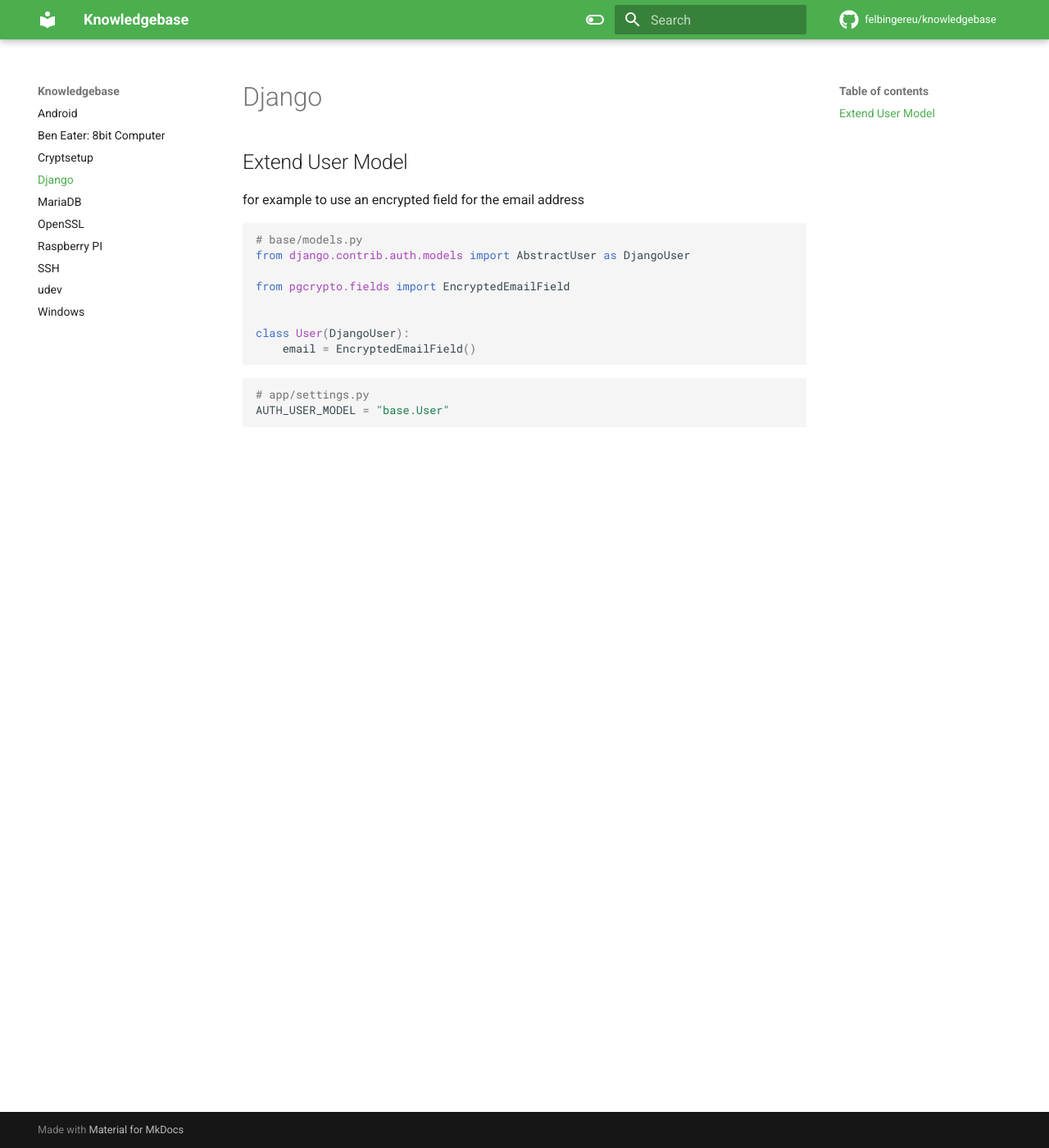
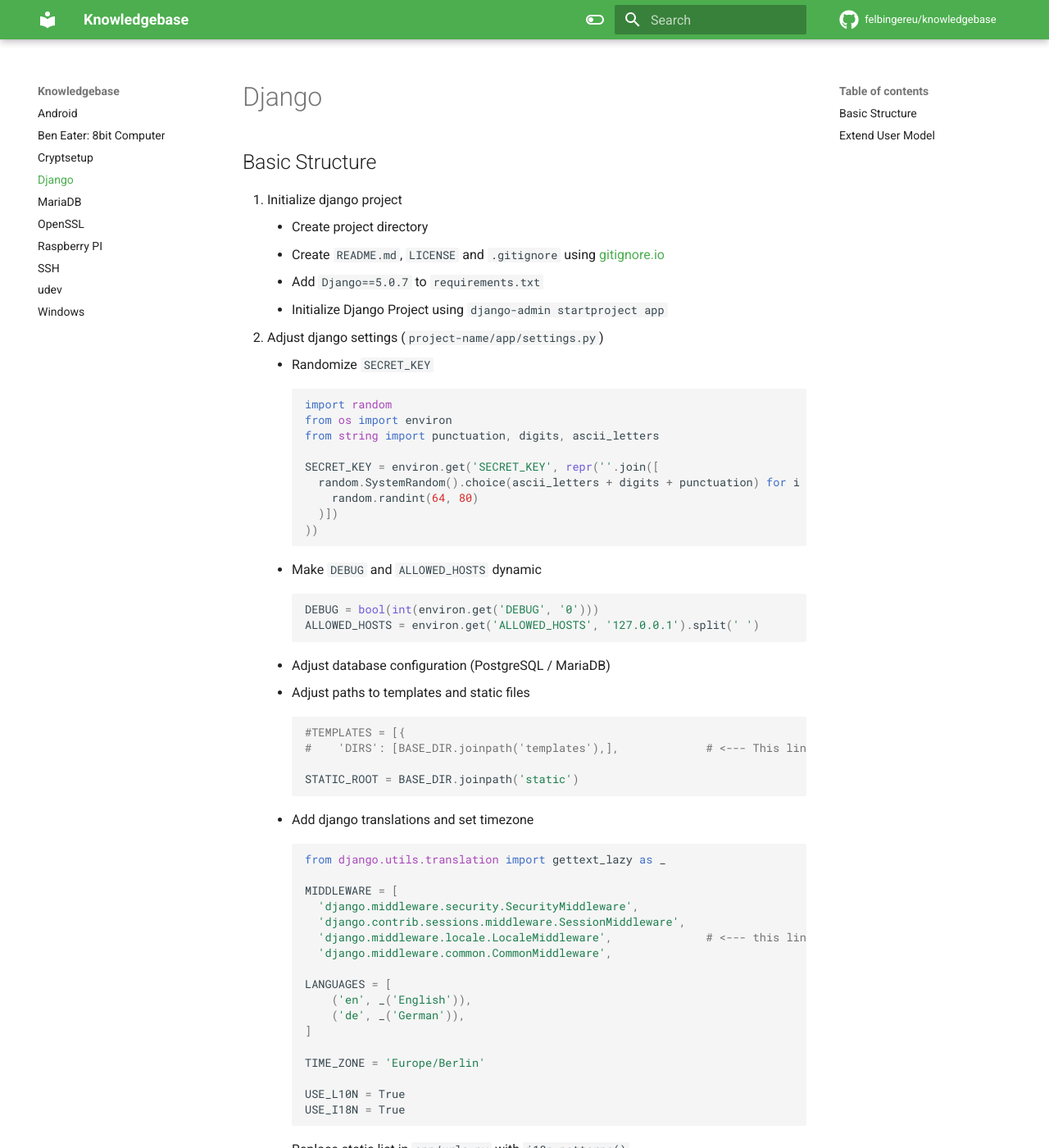
Before and after one commit to felbingereu/website, an MkDocs documentation site: the page built from docs/django.md, in a window 1280 px wide and 1400 px high. Shown: the whole window at 82% size. Built offline with MkDocs 1.6.1 and Material for MkDocs 9.7.7, drawn with Linux system fonts in a browser that asks for light colours; comment, search, counter and statistics services are not loaded; some of the changed text lies outside the part shown.

Commit message:
django: simplify example to extend usermodel, add basic structure for django projects; direnv: remove flake and use python layout instead

````diff
--- a/docs/django.md
+++ b/docs/django.md
@@ -1,16 +1,130 @@
 # Django
 
+## Basic Structure
+1. Initialize django project
+    - Create project directory
+    - Create `README.md`, `LICENSE` and `.gitignore` using [gitignore.io](https://www.toptal.com/developers/gitignore/)
+    - Add `Django==5.0.7` to `requirements.txt`
+    - Initialize Django Project using `django-admin startproject app`
+2. Adjust django settings (`project-name/app/settings.py`)
+    - Randomize `SECRET_KEY`
+      ```py
+      import random
+      from os import environ
+      from string import punctuation, digits, ascii_letters
+
+      SECRET_KEY = environ.get('SECRET_KEY', repr(''.join([
+        random.SystemRandom().choice(ascii_letters + digits + punctuation) for i in range(
+          random.randint(64, 80)
+        )])
+      ))
+      ```
+    - Make `DEBUG` and `ALLOWED_HOSTS` dynamic
+      ```py
+      DEBUG = bool(int(environ.get('DEBUG', '0')))
+      ALLOWED_HOSTS = environ.get('ALLOWED_HOSTS', '127.0.0.1').split(' ')
+      ```
+    - Adjust database configuration (PostgreSQL / MariaDB)
+    - Adjust paths to templates and static files
+      ```py
+      #TEMPLATES = [{
+      #    'DIRS': [BASE_DIR.joinpath('templates'),],             # <--- This line
+
+      STATIC_ROOT = BASE_DIR.joinpath('static')
+      ```
+    - Add django translations and set timezone
+      ```py
+      from django.utils.translation import gettext_lazy as _
+
+      MIDDLEWARE = [
+        'django.middleware.security.SecurityMiddleware',
+        'django.contrib.sessions.middleware.SessionMiddleware',
+        'django.middleware.locale.LocaleMiddleware',              # <--- this line
+        'django.middleware.common.CommonMiddleware',
+
+      LANGUAGES = [
+          ('en', _('English')),
+          ('de', _('German')),
+      ]
+
+      TIME_ZONE = 'Europe/Berlin'
+
+      USE_L10N = True
+      USE_I18N = True
+      ```
+      Replace static list in `app/urls.py` with `i18n_patterns()`
+      ```py
+      from django.conf.urls.i18n import i18n_patterns
+      urlpatterns = i18n_patterns(
+          path('admin/', admin.site.urls),
+      )
+      ```
+    - Rename admin Site
+      ```py
+      # app/urls.py
+
+      from django.utils.translation import gettext as _
+
+      admin.site.site_header = admin.site.site_title = _('Your project')
+      admin.site.index_title = _('Welcome to your project')
+      ```
+3. Create django base app
+    - Create app using `python3 manage.py startapp base`
+    - Load base app in `app/settings.py`:
+      ```py
+      INSTALLED_APPS += [
+        'base.apps.BaseConfig',
+      ]
+      ```
+    - Add view, url routing and static files for `manifest.json`
+      ```py
+      # base/views.py
+      from django.http import HttpRequest, JsonResponse
+
+      def manifest(request: HttpRequest) -> JsonResponse:
+          return JsonResponse({
+              'name': '',
+              'short_name': '',
+              'icons': [
+                  {
+                      'src': 'img/android-chrome-192x192.png',
+                      'sizes': '192x192',
+                      'type': 'image/png'
+                  }, {
+                      'src': 'img/android-chrome-512x512.png',
+                      'sizes': '512x512',
+                      'type': 'image/png'
+                  }
+              ],
+              'theme_color': '#ffffff',
+              'background_color': '#ffffff',
+              'display': 'standalone'
+          })
+      ```
+4. [Optional] Add Django Rest Framework
+    - Add `'rest_framework.apps.RestFrameworkConfig',` to `INSTALLED_APPS` in `app/settings.py`
+    - Add `djangorestframework==3.15.2` to `requirements.txt`
+5. [Optional] Add open id connect to login (I suggest using keycloak or authentik instead of implementing authentification with support for multifactorauthentication yourself)
+6. [Optional] Add `Dockerfile` and `entrypoint.sh` to build docker image
+7. [Optional] Add continous integration pipeline to build and push docker image
+
 ## Extend User Model
-for example to use an encrypted field for the email address
 ```py
 # base/models.py
-from django.contrib.auth.models import AbstractUser as DjangoUser
-
-from pgcrypto.fields import EncryptedEmailField
+from django.contrib.auth.models import AbstractUser
+from django.db import models
 
 
-class User(DjangoUser):
-    email = EncryptedEmailField()
+class User(AbstractUser):
+    birthdate = models.DateField(null=True, blank=True)
+```
+
+```py
+# base/admin.py
+from base.models import User
+from django.contrib import admin
+
+admin.site.register(User)
 ```
 
 ```py
````
Also changed, not shown: 3 other files.
